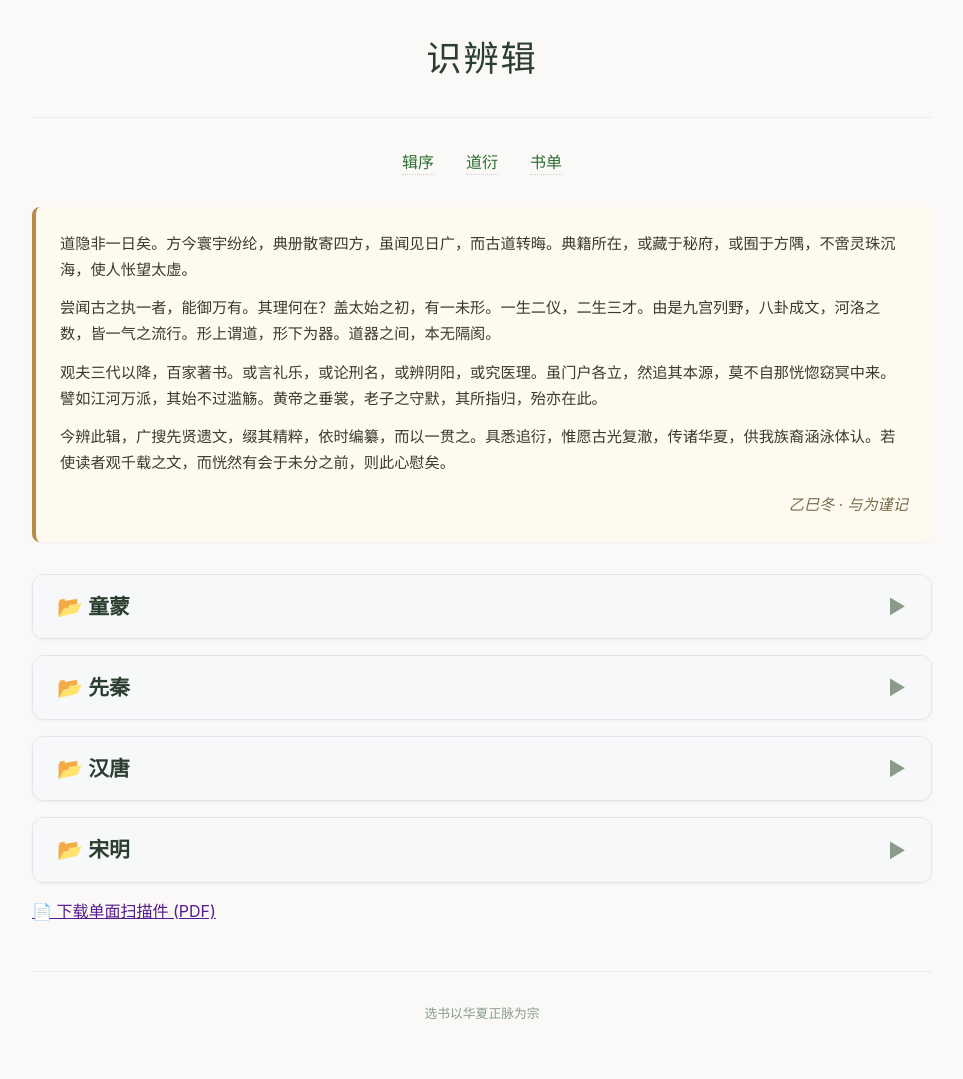
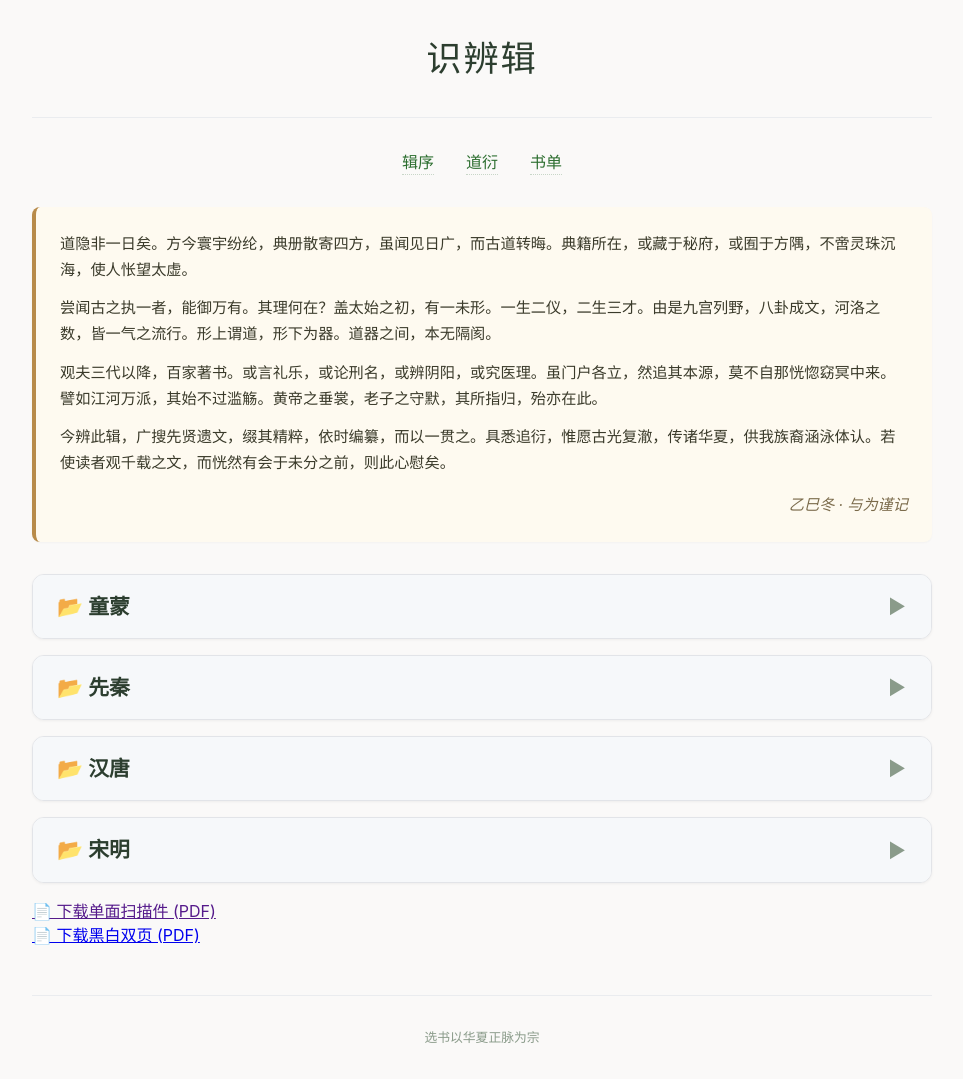
Before and after one commit to chixiao994/chixiao994.github.io, a Jekyll site: the page shibianji/index.html, which Jekyll copies as it is, in a window 1280 px wide. Shown: the whole page, without its empty margins (158-1121 px from the left). Built offline with Jekyll 4.4.1, drawn with Linux system fonts in a browser that asks for light colours; before the commit the page ends 1055 px from its top, so only the background shows below that.

Commit message:
Update index.html

```diff
--- a/shibianji/index.html
+++ b/shibianji/index.html
@@ -159,6 +159,10 @@
 
     <div class="download">
         <a href="">📄 下载单面扫描件 (PDF)</a>
+    </div>
+
+    <div class="download">
+        <a href="https://pan.baidu.com/s/12zDU1ar8imSCkN-O9DKPDg?pwd=vps1">📄 下载黑白双页 (PDF)</a>
     </div>
 
     <div class="footer">
```
